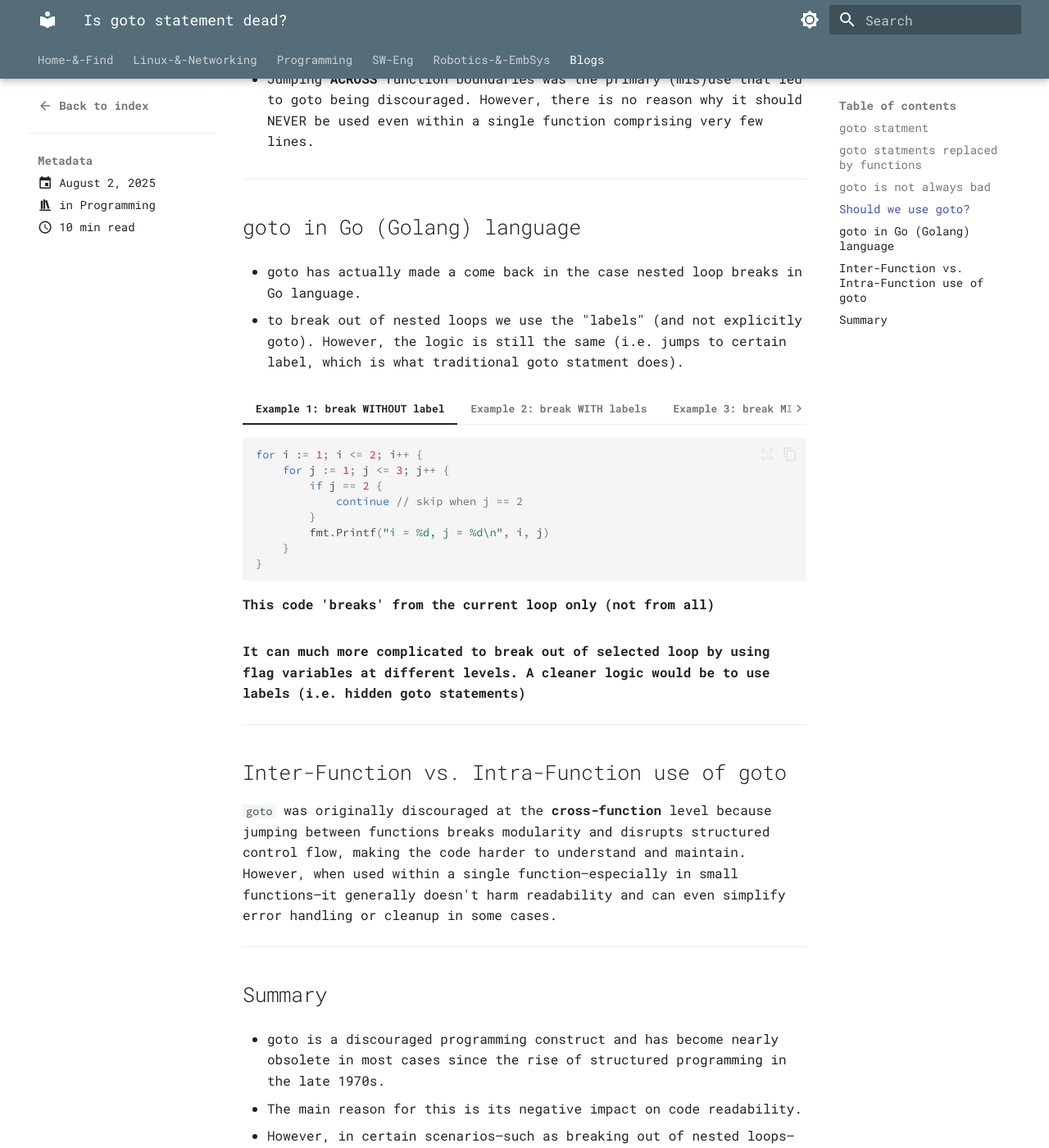
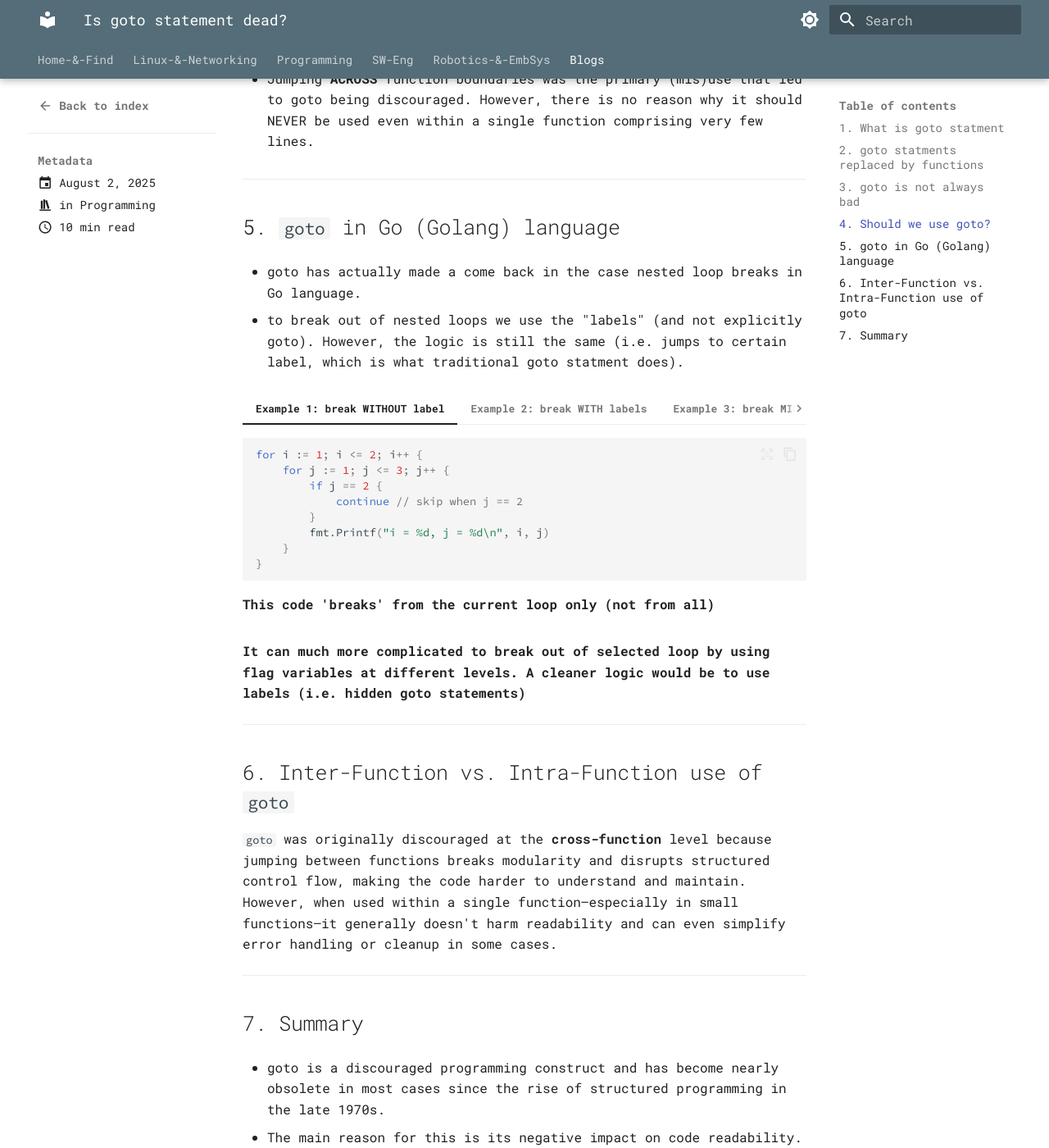
Before and after one commit to alohamujeeb/alohamujeeb.github.io, an MkDocs documentation site: the page built from docs/blog/posts/2025-08-02-is-goto-dead.md, in a window 1280 px wide and 1400 px high, scrolled down 3638 px. Shown: the whole window at 82% size. Built offline with MkDocs 1.6.1 and Material for MkDocs 9.7.7, drawn with Linux system fonts in a browser that asks for light colours; some of the changed text lies outside the part shown.

Commit message:
minor adjustments

````diff
--- a/docs/blog/posts/2025-08-02-is-goto-dead.md
+++ b/docs/blog/posts/2025-08-02-is-goto-dead.md
@@ -25,7 +25,7 @@ Structured programming became mainstream in the 1970s and 1980s. It  is a progra
 <!-- more -->
 
 ---
-## goto statment
+## 1. What is ```goto``` statment
 A fourth type of statement, the **goto** statement, was widely used before structured programming. However, it is considered harmful because it makes code harder to understand and maintain.
 
 Consider the following two examples—one using a goto statement and one without—to illustrate how goto can impact code readability.
@@ -94,7 +94,7 @@ Consider the following two examples—one using a goto statement and one without
 	- this approach greatly improves the readability and clarity of the code.
 
 ---
-## goto statments replaced by functions
+## 2. ```goto``` statments replaced by functions
 From the examples above, you can see that the same task can be accomplished with a single statement—a function call.
 
 From a code reviewer’s perspective, it’s just one statement, even though the function itself may contain dozens or hundreds of lines of code.
@@ -121,7 +121,7 @@ Note:
 **In the early days, programmers found it difficult to write code without using goto. However, today we understand that avoiding goto is not a problem at all.**
 
 ---
-## goto is not always bad
+## 3. ```goto``` is not always bad
 
 - there are certain situations where using goto (or an equivalent) can simplify the code.
 
@@ -198,7 +198,7 @@ Note:
 	```
 
 ---
-## Should we use goto?
+## 4. Should we use ```goto```?
 
 - A pedantic programmer might argue that goto should never be used.
 
@@ -211,7 +211,7 @@ Note:
 - Jumping **ACROSS** function boundaries was the primary (mis)use that led to goto being discouraged. However, there is no reason why it should NEVER be used even within a single function comprising very few lines.
 
 ---
-## goto in Go (Golang) language
+## 5. ```goto``` in Go (Golang) language
 
 - goto has actually made a come back in the case nested loop breaks in Go language.
 
@@ -269,11 +269,11 @@ Note:
 **It can much more complicated to break out of selected loop by using flag variables at different levels. A cleaner logic would be to use labels (i.e. hidden goto statements)**
 
 ---
-## Inter-Function vs. Intra-Function use of goto
+## 6. Inter-Function vs. Intra-Function use of ```goto```
 ```goto``` was originally discouraged at the **cross-function** level because jumping between functions breaks modularity and disrupts structured control flow, making the code harder to understand and maintain. However, when used within a single function—especially in small functions—it generally doesn't harm readability and can even simplify error handling or cleanup in some cases.
 
 ---
-## Summary
+## 7. Summary
 - goto is a discouraged programming construct and has become nearly obsolete in most cases since the rise of structured programming in the late 1970s.
 
 - The main reason for this is its negative impact on code readability.
````
